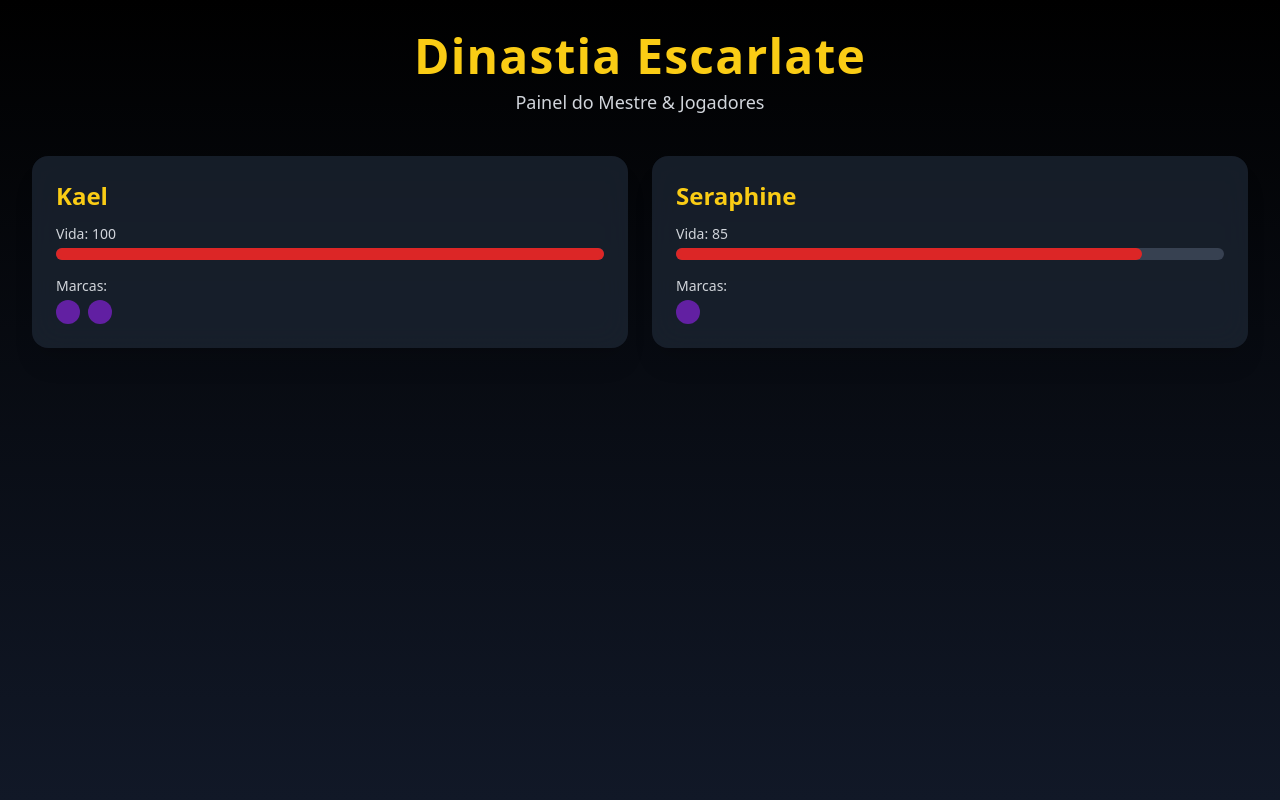
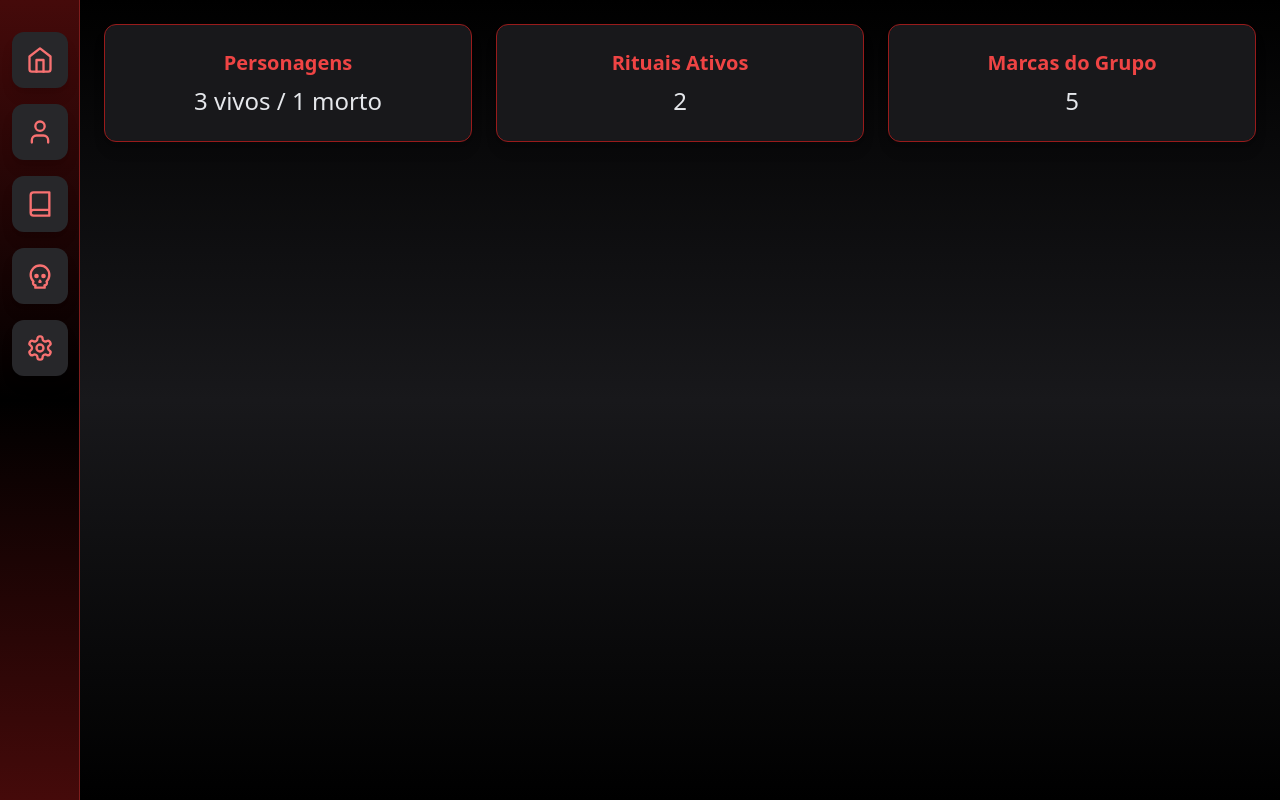
Before and after one commit to kayquehenrique455-lang/dinastia-escarlate, a React (Vite) app: page / in a window 1280 px wide. Built offline with nearby package versions, Linux system fonts and the light colour scheme.

Commit message:
Add files via upload

```diff
--- a/src/App.jsx
+++ b/src/App.jsx
@@ -1,54 +1,15 @@
-import { useState } from "react";
 
-function App() {
-  const [players, setPlayers] = useState([
-    { id: 1, nome: "Kael", vida: 100, marcas: 2 },
-    { id: 2, nome: "Seraphine", vida: 85, marcas: 1 },
-  ]);
+import React from "react";
+import { Sidebar } from "./components/Sidebar";
+import { Dashboard } from "./components/Dashboard";
 
+export default function App() {
   return (
-    <div className="min-h-screen bg-gradient-to-b from-black to-gray-900 text-yellow-400 p-8">
-      <header className="text-center mb-10">
-        <h1 className="text-5xl font-extrabold tracking-wide">Dinastia Escarlate</h1>
-        <p className="text-lg text-gray-300 mt-2">Painel do Mestre & Jogadores</p>
-      </header>
-
-      <main className="grid grid-cols-1 md:grid-cols-2 gap-6">
-        {players.map((p) => (
-          <div
-            key={p.id}
-            className="bg-gray-800/70 backdrop-blur-lg p-6 rounded-2xl shadow-xl hover:scale-105 transform transition-all"
-          >
-            <h2 className="text-2xl font-bold mb-3">{p.nome}</h2>
-
-            {/* Barra de Vida */}
-            <div className="mb-4">
-              <p className="text-sm text-gray-300">Vida: {p.vida}</p>
-              <div className="w-full bg-gray-700 rounded-full h-3 mt-1">
-                <div
-                  className="bg-red-600 h-3 rounded-full transition-all"
-                  style={{ width: `${p.vida}%` }}
-                ></div>
-              </div>
-            </div>
-
-            {/* Marcas */}
-            <div>
-              <p className="text-sm text-gray-300 mb-1">Marcas:</p>
-              <div className="flex gap-2">
-                {[...Array(p.marcas)].map((_, i) => (
-                  <span
-                    key={i}
-                    className="w-6 h-6 rounded-full bg-purple-700 animate-pulse"
-                  ></span>
-                ))}
-              </div>
-            </div>
-          </div>
-        ))}
+    <div className="flex h-screen w-screen">
+      <Sidebar />
+      <main className="flex-1 bg-gradient-to-b from-black via-zinc-900 to-black p-6 overflow-y-auto">
+        <Dashboard />
       </main>
     </div>
   );
 }
-
-export default App;
--- a/src/index.css
+++ b/src/index.css
@@ -1,7 +1,8 @@
+
 @tailwind base;
 @tailwind components;
 @tailwind utilities;
 
 body {
-  font-family: ui-sans-serif, system-ui, sans-serif;
+  font-family: 'Cinzel', serif;
 }
--- a/src/main.jsx
+++ b/src/main.jsx
@@ -1,3 +1,4 @@
+
 import React from "react";
 import ReactDOM from "react-dom/client";
 import App from "./App";
```
